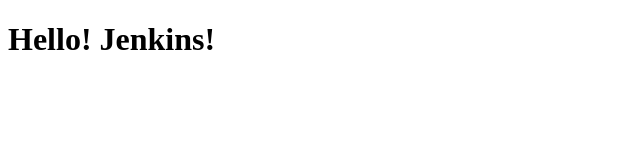
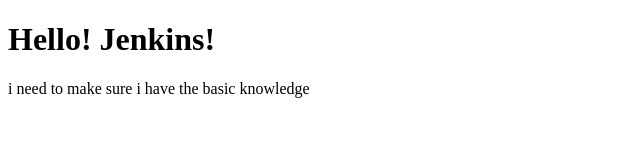
Before and after one commit to Montasermohamed-dev/simple-J-demo, a plain HTML site: page index.html in a window 1280 px wide. Shown: the whole page, without its empty margins (0-640 px from the left). Drawn offline with Linux system fonts and the light colour scheme.

Commit message:
Update-1 index.html

```diff
--- a/index.html
+++ b/index.html
@@ -5,5 +5,6 @@
 </head>
 <body>
   <h1>Hello! Jenkins!</h1>
+  <p>i need to make sure i have the basic knowledge </p>
 </body>
 </html>
```
